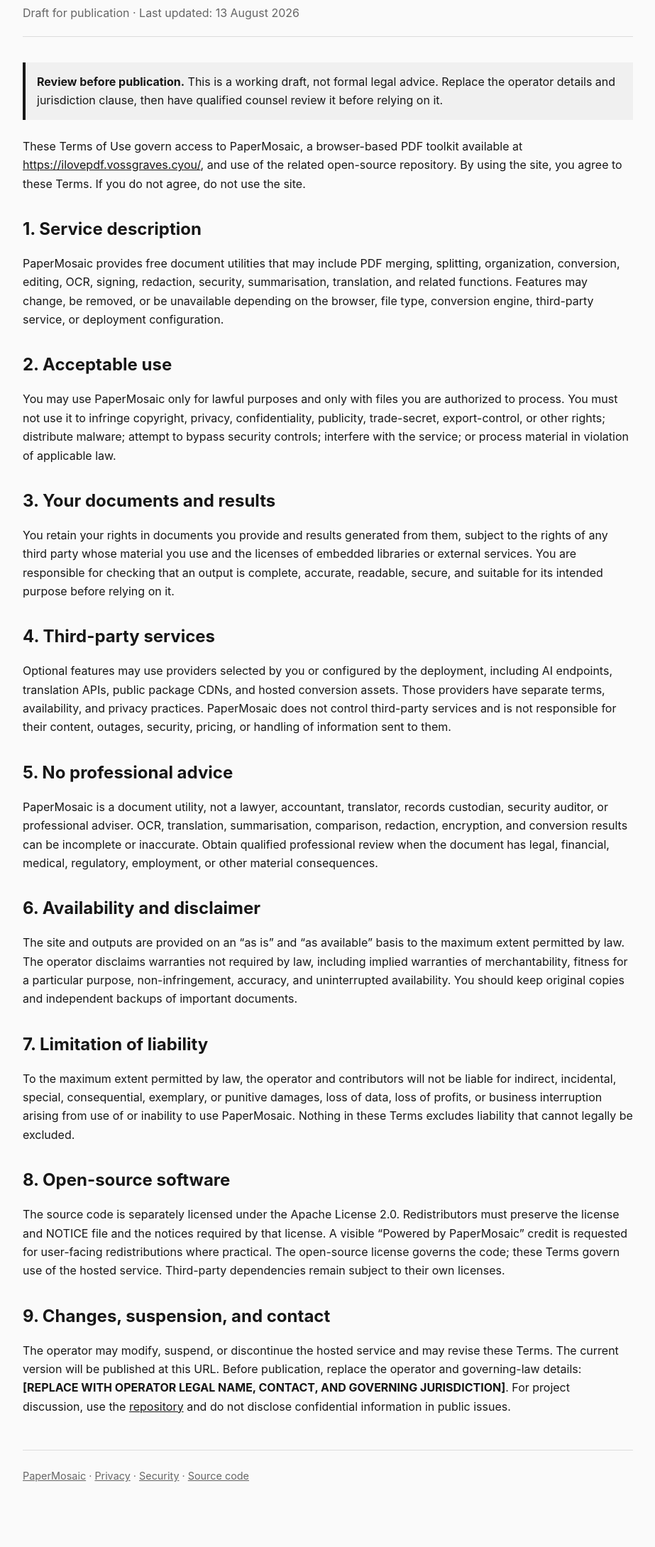
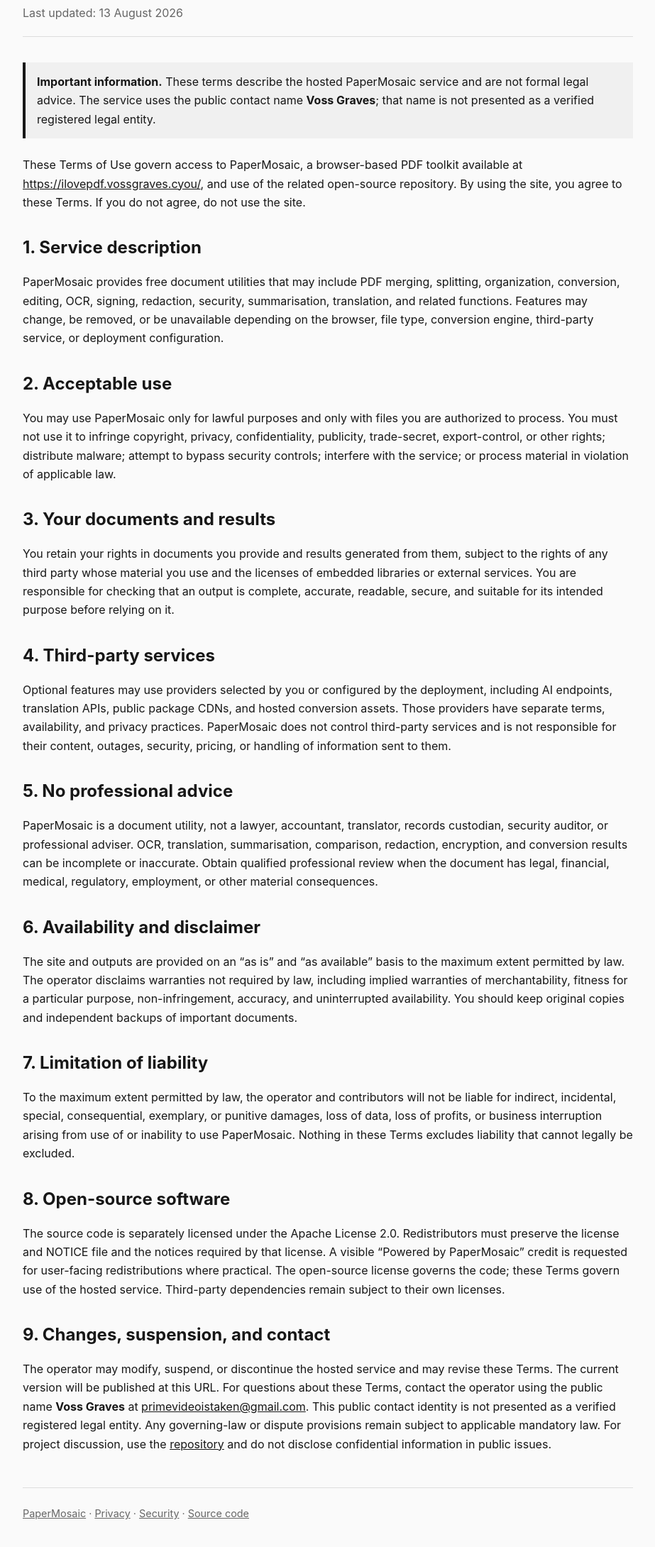
Before and after one commit to vossgraves/iLovePDFs, a website: page public/terms.html in a window 1280 px wide. Shown: the part 136-2316 px from the top of the page at 71% size, without its empty margins (178-1101 px from the left). Drawn offline with Linux system fonts and the light colour scheme.

Commit message:
Set public policy contact details

```diff
--- a/public/terms.html
+++ b/public/terms.html
@@ -22,10 +22,10 @@
   <header>
     <div><a href="/">PaperMosaic</a></div>
     <h1>Terms of Use</h1>
-    <div class="muted">Draft for publication · Last updated: 13 August 2026</div>
+    <div class="muted">Last updated: 13 August 2026</div>
   </header>
 
-  <div class="notice"><strong>Review before publication.</strong> This is a working draft, not formal legal advice. Replace the operator details and jurisdiction clause, then have qualified counsel review it before relying on it.</div>
+  <div class="notice"><strong>Important information.</strong> These terms describe the hosted PaperMosaic service and are not formal legal advice. The service uses the public contact name <strong>Voss Graves</strong>; that name is not presented as a verified registered legal entity.</div>
 
   <p>These Terms of Use govern access to PaperMosaic, a browser-based PDF toolkit available at <a href="https://ilovepdf.vossgraves.cyou/">https://ilovepdf.vossgraves.cyou/</a>, and use of the related open-source repository. By using the site, you agree to these Terms. If you do not agree, do not use the site.</p>
 
@@ -54,7 +54,7 @@
   <p>The source code is separately licensed under the Apache License 2.0. Redistributors must preserve the license and NOTICE file and the notices required by that license. A visible “Powered by PaperMosaic” credit is requested for user-facing redistributions where practical. The open-source license governs the code; these Terms govern use of the hosted service. Third-party dependencies remain subject to their own licenses.</p>
 
   <h2>9. Changes, suspension, and contact</h2>
-  <p>The operator may modify, suspend, or discontinue the hosted service and may revise these Terms. The current version will be published at this URL. Before publication, replace the operator and governing-law details: <strong>[REPLACE WITH OPERATOR LEGAL NAME, CONTACT, AND GOVERNING JURISDICTION]</strong>. For project discussion, use the <a href="https://github.com/vossgraves/iLovePDFs">repository</a> and do not disclose confidential information in public issues.</p>
+  <p>The operator may modify, suspend, or discontinue the hosted service and may revise these Terms. The current version will be published at this URL. For questions about these Terms, contact the operator using the public name <strong>Voss Graves</strong> at <a href="mailto:primevideoistaken@gmail.com">primevideoistaken@gmail.com</a>. This public contact identity is not presented as a verified registered legal entity. Any governing-law or dispute provisions remain subject to applicable mandatory law. For project discussion, use the <a href="https://github.com/vossgraves/iLovePDFs">repository</a> and do not disclose confidential information in public issues.</p>
 
   <footer><a href="/">PaperMosaic</a> · <a href="/privacy.html">Privacy</a> · <a href="/security.html">Security</a> · <a href="https://github.com/vossgraves/iLovePDFs">Source code</a></footer>
 </body>
```
Also changed, not shown: public/privacy.html (+3 -3 lines), public/security.html (+3 -3 lines).
